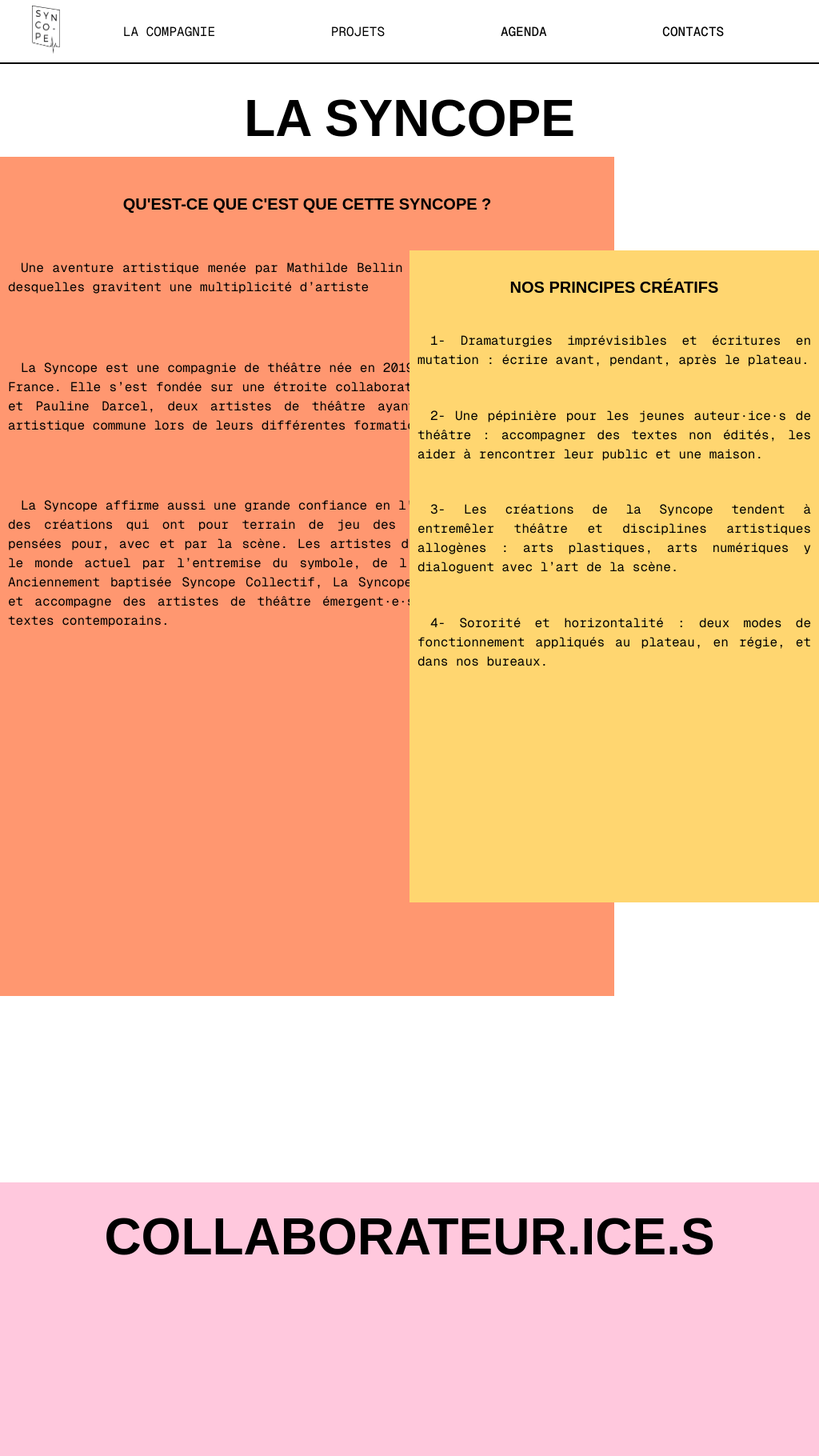
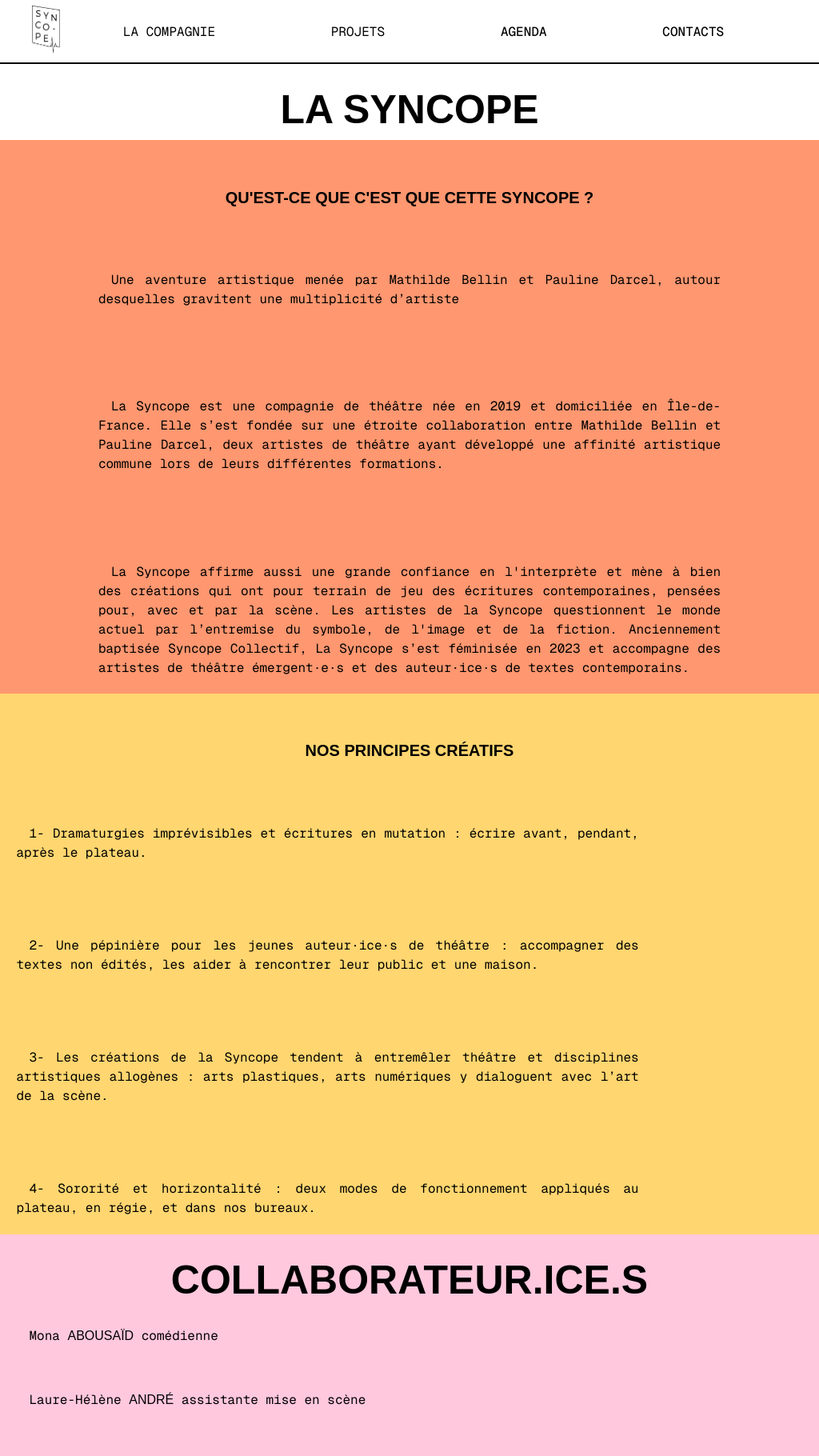
Before and after one commit to Louissnsn/LaSyncopeV2, a Next.js app: page / in a window 1024 px wide. Shown: the top 1820 px of the page at 80% size. Built offline with nearby package versions, Linux system fonts and the light colour scheme; a web font is replaced by a local one.

Commit message:
more style

```diff
--- a/app/components/Collaborateurices.js
+++ b/app/components/Collaborateurices.js
@@ -49,7 +49,10 @@ export default function Collaborateurices() {
         <br />
         <p className={styles.text}>
           Vassia <span className={styles.noms}>CHAVAROCHE</span> auteur, metteur
-          en scène Sibille CLAIR comédienne
+          en scène
+        </p>
+        <p>
+          Sibille <span className={styles.noms}>CLAIR</span> comédienne
         </p>
         <br />
         <p className={styles.text}>
--- a/app/components/CquoiLaSyncope.js
+++ b/app/components/CquoiLaSyncope.js
@@ -37,23 +37,23 @@ export default function Cquoi() {
         <h3 className={styles.sousTitre}>NOS PRINCIPES CRÉATIFS</h3>
 
         <div className={styles.textRight}>
-          <p className={styles.textDescription}>
+          <p className={styles.textDescriptionRight}>
             1- Dramaturgies imprévisibles et écritures en mutation : écrire
             avant, pendant, après le plateau.
           </p>
-          <p className={styles.textDescription}>
+          <p className={styles.textDescriptionRight}>
             2- Une pépinière pour les jeunes auteur·ice·s de théâtre :
             accompagner des textes non édités, les aider à rencontrer leur
             public et une maison.
           </p>
 
-          <p className={styles.textDescription}>
+          <p className={styles.textDescriptionRight}>
             3- Les créations de la Syncope tendent à entremêler théâtre et
             disciplines artistiques allogènes : arts plastiques, arts numériques
             y dialoguent avec l’art de la scène.
           </p>
 
-          <p className={styles.textDescription}>
+          <p className={styles.textDescriptionRight}>
             4- Sororité et horizontalité : deux modes de fonctionnement
             appliqués au plateau, en régie, et dans nos bureaux.
           </p>
--- a/app/styles/Collaborateurices.module.css
+++ b/app/styles/Collaborateurices.module.css
@@ -17,10 +17,18 @@
 }
 .text {
   font-family: var(--font-geist-mono, "Courier New", monospace);
+  text-indent: 1em;
+  padding: 2%;
 }
+
+.noms {
+  font-family: var(--font-combine, Arial, sans-serif);
+}
+
 .leftContainer {
   height: auto;
   width: 100%;
+  text-justify: inter-word;
 }
 
 .rightContainer {
@@ -28,9 +36,7 @@
   width: 100%;
   text-decoration: none;
   color: black;
-}
-.noms {
-  font-family: var(--font-combine, Arial, sans-serif);
+  padding-left: 2%;
 }
 
 @media (min-width: 300px) and (max-width: 780px) {
@@ -51,6 +57,7 @@
     height: auto;
     width: 100%;
     margin-top: 5%;
+    padding: 2%;
   }
   .noms {
     width: 100%;
@@ -59,7 +66,7 @@
     line-height: 2;
   }
   .rightContainer {
-    height: 650px;
+    height: 100vh;
     width: 100%;
     position: relative;
     background-color: #ffc8dd;
@@ -108,3 +115,68 @@
     right: 15%;
   }
 }
+
+@media (min-width: 781px) and (max-width: 1080px) {
+  .parent {
+    display: flex;
+    flex-direction: column;
+  }
+  .titre {
+    font-size: 50px;
+  }
+
+  .rightContainer {
+    height: 80vh;
+    width: 100%;
+    position: relative;
+    background-color: #ffc8dd;
+  }
+
+  .letter {
+    margin-top: 20%;
+    font-family: var(--font-combine, Arial, sans-serif);
+    position: absolute;
+    font-size: 60px;
+    cursor: pointer;
+  }
+
+  .p {
+    top: 0;
+    left: 8%;
+  }
+
+  .o1 {
+    top: 50px;
+    left: 28%;
+  }
+  .r {
+    top: 35px;
+    left: 49%;
+  }
+
+  .t {
+    top: 150px;
+    left: 70%;
+  }
+
+  .f {
+    top: 220px;
+    left: 12%;
+  }
+  .o2 {
+    top: 280px;
+    left: 28%;
+  }
+  .l {
+    top: 350px;
+    left: 45%;
+  }
+  .i {
+    top: 400px;
+    left: 65%;
+  }
+  .o3 {
+    top: 470px;
+    right: 13%;
+  }
+}
--- a/app/styles/Cquoi.module.css
+++ b/app/styles/Cquoi.module.css
@@ -13,17 +13,28 @@
   background-color: #ff9770;
 }
 
+.rightContainer {
+  grid-area: 3 / 7 / 10 / 13;
+  background-color: #ffd670;
+}
+
 .textDescription {
   text-align: justify;
   margin-top: 5%;
   font-family: var(--font-geist-mono, "Courier New", monospace);
-  padding: 10px;
+  padding: 2%;
   text-indent: 1em;
   line-height: 1.5;
+  width: 100%;
 }
-.rightContainer {
-  grid-area: 3 / 7 / 10 / 13;
-  background-color: #ffd670;
+.textDescriptionRight {
+  text-align: justify;
+  margin-top: 5%;
+  font-family: var(--font-geist-mono, "Courier New", monospace);
+  padding: 2%;
+  text-indent: 1em;
+  line-height: 1.5;
+  width: 100%;
 }
 
 .titre {
@@ -57,10 +68,13 @@
   .leftContainer {
     height: auto;
     width: 100%;
+    padding: 2%;
   }
+
   .rightContainer {
     height: auto;
     width: 100%;
+    padding: 2%;
   }
 
   .textLeft {
@@ -75,26 +89,35 @@
   }
 }
 
-@media (min-width: 781px) and (max-width: 1020px) {
+@media (min-width: 781px) and (max-width: 1080px) {
   .parent {
-    display: grid;
-    grid-template-columns: repeat(8, 1fr);
-    grid-template-rows: repeat(9, 1fr);
-    grid-column-gap: 0px;
-    grid-row-gap: 0px;
+    display: flex;
+    flex-direction: column;
   }
   .titre {
-    grid-area: 1 / 2 / 2 / 8;
-    position: absolute;
+    font-size: 50px;
     text-align: center;
   }
-  .leftContainer {
-    grid-area: 2 / 1 / 10 / 7;
+
+  .textDescription {
+    width: 80%;
+  }
+  .textDescriptionRight {
+    width: 80%;
   }
   .rightContainer {
-    grid-area: 4/ 5 / 9 / 9;
+    display: flex;
+    flex-direction: column;
+    justify-content: center;
+    align-items: center;
+  }
+  .textinRight {
+    width: 80%;
   }
   .textLeft {
-    height: fit-content;
+    display: flex;
+    flex-direction: column;
+    justify-content: center;
+    align-items: center;
   }
 }
```
